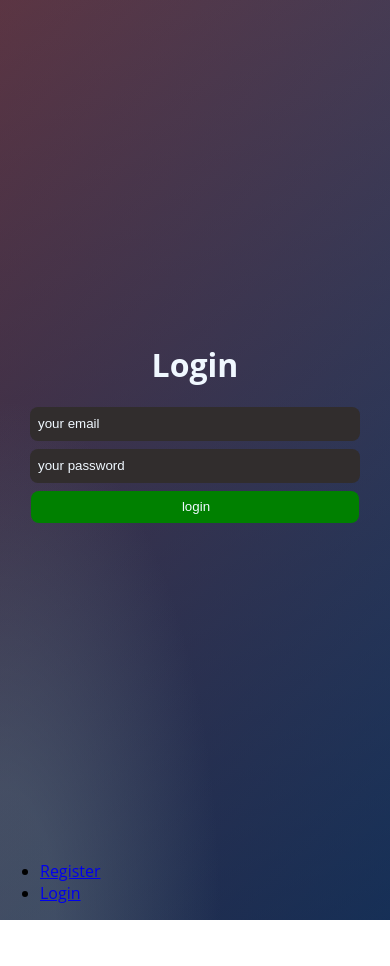
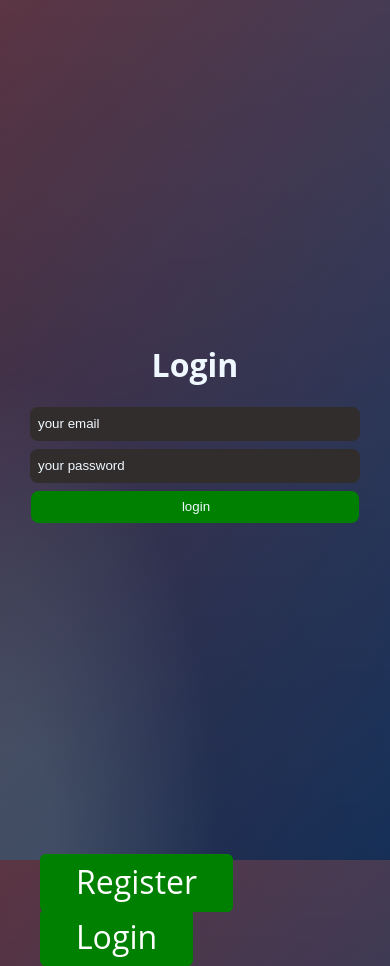
Before and after one commit to m3rminator/login-menu, a React (Create React App) app: page / in a window 390 px wide. Before the commit the page ends 920 px from the top, so only its background shows below. Built offline with nearby package versions, Linux system fonts and the light colour scheme.

Commit message:
media query

```diff
--- a/src/routes.tsx
+++ b/src/routes.tsx
@@ -1,23 +1,142 @@
 import React from "react";
 import { NavLink, Switch, Route, BrowserRouter as Router, Link } from "react-router-dom";
 import About from './Register';
-import Form from './Form';
+import Form from './Login';
+import styled, { keyframes } from 'styled-components';
+
 
 function Register() {
   return (
     <div>
-      <nav>
-        <ul>
-          <li>
-            <Link to="/About">Register</Link>
-          </li>
-          <li>
-            <Link to="/">Login</Link>
-          </li>
-        </ul>
-      </nav>
+      <Nav>
+        <Ul>
+          <Liregister>
+            <StyledLink to="/About">Register</StyledLink>
+          </Liregister>
+          <Lilogin>
+            <StyledLink to="/">Login</StyledLink>
+          </Lilogin>
+        </Ul>
+      </Nav>
     </div>
   );
 }
 
 export default Register
+
+const StyledLink = styled(Link)`
+@media (max-width: 600px) {
+  border: 0.3rem solid green;
+  background-color: green;
+  border-radius: 0.4rem;
+  padding: 0.1rem 2rem 0.3rem 2rem;
+  text-align: center;
+}
+@media (min-width: 768px) {
+  border: 0.2rem solid green;
+  background-color: green;
+  border-radius: 0.4rem;
+  padding: 0.1rem 2rem 0.2rem 2rem;
+  text-align: center;
+}
+`
+
+const button = keyframes`
+  0% {
+    color: green;
+    border: 0.2rem solid green;
+    background-color: white;
+    border-radius: 0.2rem;
+    padding: 0.5rem 2rem 0.5rem 2rem;
+  }
+  80% {
+    color: white;
+  }
+
+  100% {
+    color: white;
+    border: 0.2rem solid white;
+    background-color: green;
+    border-radius: 0.2rem;
+    padding: 0.5rem 2rem 0.5rem 2rem;
+  }
+  `
+
+const Liregister = styled.li`
+  list-style: none;
+  a{
+    color: white;
+    text-decoration: none;
+  }
+  text-align: center;
+  margin-right: 2rem;
+  &:hover {
+    a{
+      animation: ${button} 1s linear forwards;
+   }
+  }
+  font-size: 2rem;
+  `
+
+const Lilogin = styled.li`
+    list-style: none;
+       a{
+          color: white;
+        text-decoration: none;
+        }
+        margin-right: 2rem;
+
+     &:hover {
+       a{
+        animation: ${button} 1s linear forwards;
+      }
+  }
+  font-size: 2rem;
+  text-align: center;
+`
+
+const Ul = styled.ul`
+}
+@media (max-width : 600px) {
+    display : flex;
+    width: 25%;
+    justify-content: space-between;
+    flex-direction: column;
+    height: 6.1rem;
+}
+@media (min-width : 600px) {
+    display : flex;
+    width: 25%;
+    justify-content: space-between;
+    flex-direction: column;
+    height: 5.5rem;
+    text-align: center;
+}
+@media (min-width : 768px) {
+  display : flex;
+  width: 25%;
+  justify-content: space-between;
+  flex-direction: column;
+  height: 6rem;
+  text-align: center;
+}
+@media (min-width : 992px) {
+  display : flex;
+  width: 25%;
+  justify-content: space-between;
+  flex-direction: column;
+  height: 5.5rem;
+  text-align: center;
+}
+@media (min-width : 1200px){
+  display: flex;
+  justify-content: space-around;
+  width: 50%;
+  text-align: center;
+  margin-left: 20rem;
+}
+`
+
+const Nav = styled.nav`
+  height: 0.01rem;
+`
```
